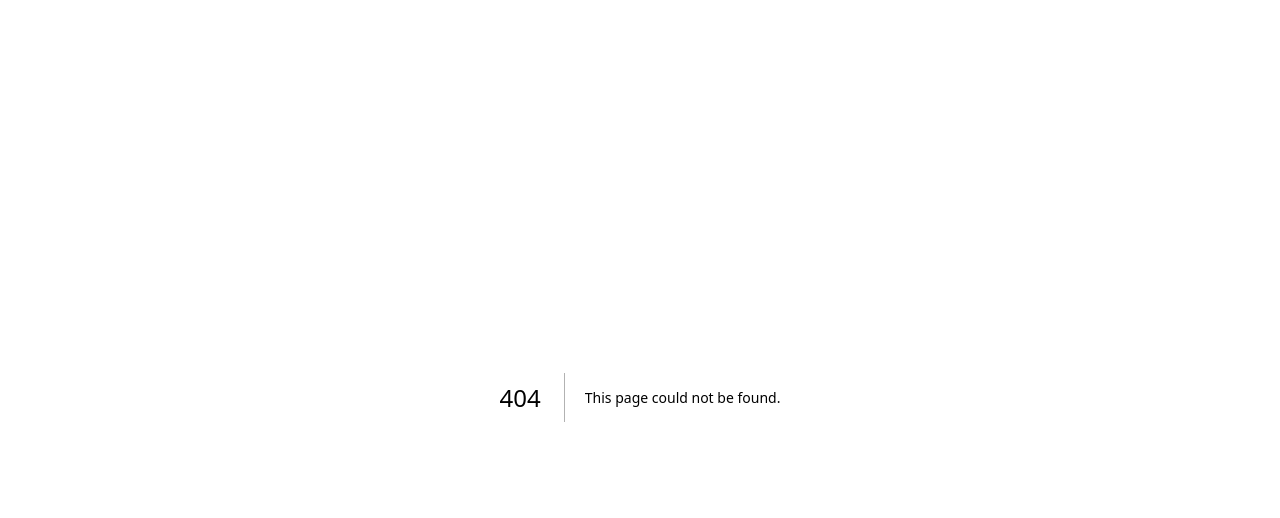
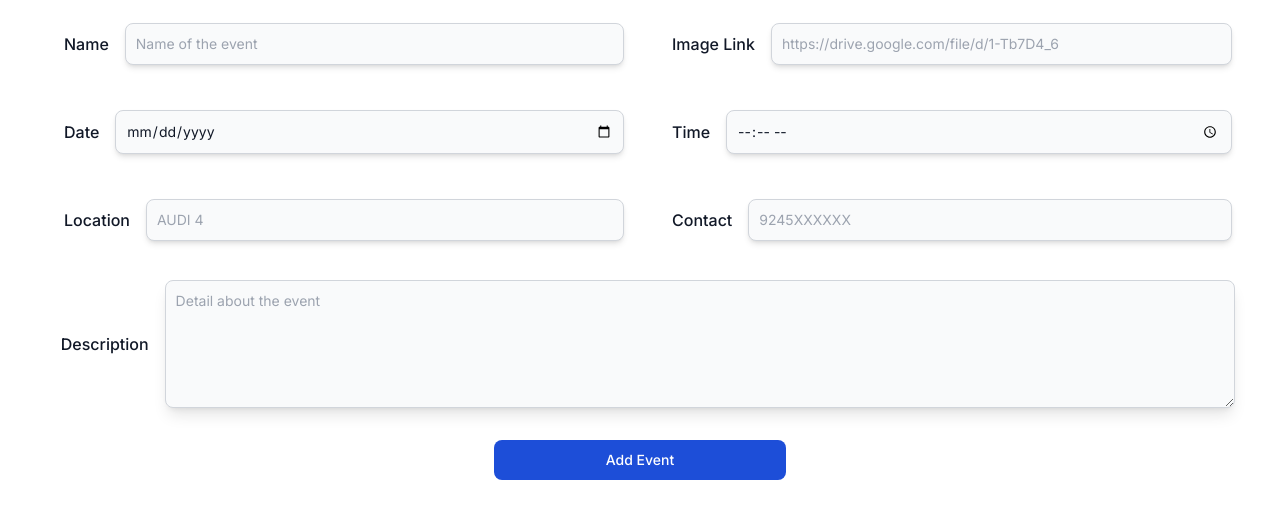
Before and after one commit to Abhimrt/ClubManagement, a Next.js app: page /add in a window 1280 px wide. Before the commit this address had no page. Shown: the top 518 px of the page. Built offline with nearby package versions, Linux system fonts and the light colour scheme.

Commit message:
add page

```diff
--- /dev/null
+++ b/Data/Form.js
@@ -0,0 +1,41 @@
+const NewPost = [
+    {
+        name:"name",
+        placeH:"Name of the event",
+        type:"text",
+        title:"Name"
+    },
+    {
+        name:"image",
+        placeH:"https://drive.google.com/file/d/1-Tb7D4_6",
+        type:"text",
+        title:"Image Link"
+    },
+    {
+        name:"date",
+        placeH:"",
+        type:"date",
+        title:"Date",
+        min: new Date().toISOString().split('T')[0]
+    },
+    {
+        name:"time",
+        placeH:"Your Name",
+        type:"time",
+        title:"Time"
+    },
+    {
+        name:"Location",
+        placeH:"AUDI 4",
+        type:"text",
+        title:"Location"
+    },
+    {
+        name:"contact",
+        placeH:"9245XXXXXX",
+        type:"number",
+        title:"Contact"
+    },
+]
+
+export  {NewPost}
--- /dev/null
+++ b/app/add/page.js
@@ -0,0 +1,60 @@
+import React from "react";
+import { NewPost } from "@/Data/Form";
+
+const page = () => {
+
+    // window.document.getElementById("date").min = new Date().getFullYear() + "-" +  parseInt(new Date().getMonth() + 1 ) + "-" + new Date().getDate()
+
+  return (
+    <>
+      <div className="flex flex-wrap w-screen justify-start sm:justify-center items-center">
+        {NewPost.map((e, i) => (
+          <FormPart name={e.name} placeH={e.placeH} type={e.type} key={i} title={e.title} min={e.min?`${e.min}`:""} />
+        ))}
+        <div className=" w-[90vw] sm:w-[93vw] m-4  center overflow-visible">
+      <label
+        htmlFor="details"
+        className="block m-2 p-2 text-md font-medium text-gray-900 whitespace-nowrap "
+      >
+        Description
+      </label>
+      <textarea
+        name={"details"}
+        id={"details"}
+        className="bg-gray-50 border h-32 border-gray-300 text-gray-900 text-sm rounded-lg block grow p-2.5 shadow-lg "
+        placeholder={"Detail about the event"}
+        required
+
+      />
+    </div>
+    <button type="submit"  className="m-4 px-28 text-white bg-blue-700 hover:bg-blue-800 focus:ring-4 focus:outline-none focus:ring-blue-300 font-medium rounded-lg text-sm py-2.5 text-center ">Add Event</button>
+      </div>
+
+    </>
+  );
+};
+
+const FormPart = ({ name, placeH, type ,title, min}) => {
+    console.log(min)
+  return (
+    <div className="min-w-[45vw] m-4  center overflow-visible">
+      <label
+        htmlFor={name}
+        className="block m-2 p-2 text-md font-medium text-gray-900 whitespace-nowrap "
+      >
+        {title}
+      </label>
+      <input
+        type={type}
+        name={name}
+        id={name}
+        className="bg-gray-50 border border-gray-300 text-gray-900 text-sm rounded-lg block grow p-2.5 shadow-md "
+        placeholder={placeH}
+        min={min}
+        required
+      />
+    </div>
+  );
+};
+
+export default page;
--- a/app/login/page.js
+++ b/app/login/page.js
@@ -1,7 +1,31 @@
+"use client"
 import Link from 'next/link'
 import React from 'react'
+import auth from '@/firebase/initializer';
+import { getAuth, signInWithEmailAndPassword } from "firebase/auth";
 
-const Login = () => {
+const page = () => {
+
+    // const auth = getAuth(app);
+    const login = ()=> {
+        const email = "abhisinghal112001@gmail.com"
+        const password = "Abhi1234@"
+        signInWithEmailAndPassword(auth, email, password)
+        .then((userCredential) => {
+            // Signed in
+            const user = userCredential.user;
+            console.log("Looged in");
+            console.log(user)
+            // ..
+        })
+        .catch((error) => {
+            const errorCode = error.code;
+            const errorMessage = error.message;
+            console.log("Error code",errorCode)
+            console.log("Error Message", errorMessage )
+        });
+    }
+
   return (
     <main className='center h-screen w-screen'>
         <div className="w-full max-w-sm p-4 bg-white border border-gray-200 rounded-lg shadow-lg sm:p-6 md:p-8">
@@ -24,7 +48,7 @@ const Login = () => {
             </div>
             <a href="#" className="ml-auto text-sm text-blue-700 hover:underline ">Lost Password?</a>
         </div>
-        <button type="submit" className="w-full text-white bg-blue-700 hover:bg-blue-800 focus:ring-4 focus:outline-none focus:ring-blue-300 font-medium rounded-lg text-sm px-5 py-2.5 text-center ">Login to your account</button>
+        <button type="submit" onClick={login} className="w-full text-white bg-blue-700 hover:bg-blue-800 focus:ring-4 focus:outline-none focus:ring-blue-300 font-medium rounded-lg text-sm px-5 py-2.5 text-center ">Login to your account</button>
         <div className="text-sm font-medium text-gray-500">
             Not registered? <Link href="/signup" className="text-blue-700 hover:underline">Create account</Link>
         </div>
@@ -37,4 +61,4 @@ const Login = () => {
   )
 }
 
-export default Login
+export default page
--- a/app/page.js
+++ b/app/page.js
@@ -1,10 +1,11 @@
 import Hr from "@/components/Hr"
 import Post from "@/components/Post"
+import NewPost from "@/components/NewPost"
 
 export default function Home() {
   return (
-    <main className="center min-h-screen w-screen flex-col p-5">
-      <p>{"je"}{process.env.apikey}</p>
+    <main className="center min-h-screen w-screen flex-col p-5 ">
+        <NewPost/>
         <Hr />
         <Post />
 
--- a/app/signup/page.js
+++ b/app/signup/page.js
@@ -1,12 +1,13 @@
 "use client"
 import Link from 'next/link'
 import React from 'react'
-import app from "@/firebase/initializer"
+import auth from "@/firebase/initializer"
 import { getAuth, createUserWithEmailAndPassword } from "firebase/auth";
 
 const page = () => {
-    const auth = getAuth(app);
+    // const auth = getAuth(app);
     const Signup = () => {
+        console.log(auth)
         const email = "abhisingadsfha1l112001@gmail.com"
         const password = "Abhi1234@"
         let create = createUserWithEmailAndPassword(auth, email, password)
--- /dev/null
+++ b/components/NewPost.js
@@ -0,0 +1,25 @@
+import Image from "next/image";
+import Link from "next/link";
+import React from "react";
+
+const NewPost = () => {
+  return (
+    <div   className="my-2 flex items-center justify-between w-full max-w-xl">
+      <Link href={"login"}>
+      <Image
+        className="rounded-full border-2 border-gray-300"
+        src="/images/user.jpeg"
+        alt=""
+        width={60}
+        height={60}
+        title="Profile"
+      />
+      </Link>
+      <Link href={"/add"} className="rounded-full p-3 text-lg border-2 flex-grow ml-2 border-gray-300 text-gray-600" title="Add new event">
+          Add new event!!
+      </Link>
+    </div>
+  );
+};
+
+export default NewPost;
--- a/components/Post.js
+++ b/components/Post.js
@@ -5,17 +5,21 @@ import React from 'react'
 const Post = () => {
     return (
         <div className="max-w-xl bg-white border border-gray-200 rounded-lg shadow-lg my-5 hover:shadow-2xl duration-150">
-            <Image className="rounded-t-lg h-full w-full" src="/images/post.jpeg" alt="" width={400} height={300} />
+            <Image className="rounded-t-lg h-full w-full" src="https://drive.google.com/uc?id=1SQ7ttMeU76uCBGJCOHS9VKOkhg5A5sxw" alt="" width={400} height={300} />
             <div className="p-5 ">
-                <a href='#' className='my-2 flex items-center'>
+                <a href='#' className='my-2 flex items-center' title='CXI'>
                     <Image className="rounded-full border-2" src="/images/user.jpeg" alt="" width={60} height={60} />
                     <span className='mx-2 font-medium text-lg sm:text-xl  text-gray-900'>COLLABORATION x INNOVATION</span>
                 </a>
                 <h5 className="mb-2 text-2xl font-bold tracking-tight text-gray-900 ">Noteworthy technology acquisitions 2021 </h5>
-                <div className='flex flex-wrap items-center text-lg text-gray-700 my-2'>
+                <div className='flex flex-wrap justify-between items-center text-lg text-gray-700 my-2'>
                     <p>Date: <span className='text-blue-700'>25/5/2023</span></p>
                     <p className='mx-5'>Time: <span className='text-blue-700' > 12:20pm</span></p>
+
+                </div>
+                <div className='flex flex-wrap justify-evenly items-center text-lg text-gray-700 my-2'>
                     <p className=''>Location: <span className='text-blue-700' > M-007</span></p>
+                    <p className='mx-5'>Contact: <span className='text-blue-700' > 9921XXXXXX</span></p>
 
                 </div>
                 <p className="mb-3 font-normal text-gray-700">Here are the biggest enterprise technology acquisitions of 2021 so far, in reverse chronological order. Lorem ipsum dolor sit amet consectetur adipisicing elit. Saepe corrupti quod eligendi consectetur, ea velit? Nulla quod in deserunt, repellat ipsum aspernatur odit possimus recusandae est obcaecati quae corrupti autem. </p>
--- a/firebase/initializer.js
+++ b/firebase/initializer.js
@@ -1,5 +1,6 @@
 "use client"
 import { initializeApp } from 'firebase/app';
+import { getAuth } from 'firebase/auth';
 const firebaseConfig = {
     apiKey: "AIzaSyBMV9rGl22SC6bEpvufaMoF0R8KQbKOWK0",
     authDomain: "clubmangement-dbf41.firebaseapp.com",
@@ -11,4 +12,5 @@ const firebaseConfig = {
   };
 
   const app = initializeApp(firebaseConfig);
-  export default app
+  const auth = getAuth(app);
+  export default auth
--- a/next.config.js
+++ b/next.config.js
@@ -1,4 +1,14 @@
 /** @type {import('next').NextConfig} */
-const nextConfig = {}
+const nextConfig = {
+    images: {
+        remotePatterns: [
+          {
+            // https://drive.google.com/file/d/1SQ7ttMeU76uCBGJCOHS9VKOkhg5A5sxw/view?usp=drive_link
+            protocol: 'https',
+            hostname: 'drive.google.com',
+          },
+        ],
+      },
+}
 
 module.exports = nextConfig
```
Also changed, not shown: 1 other file (tests, documents, lock files or other folders).
